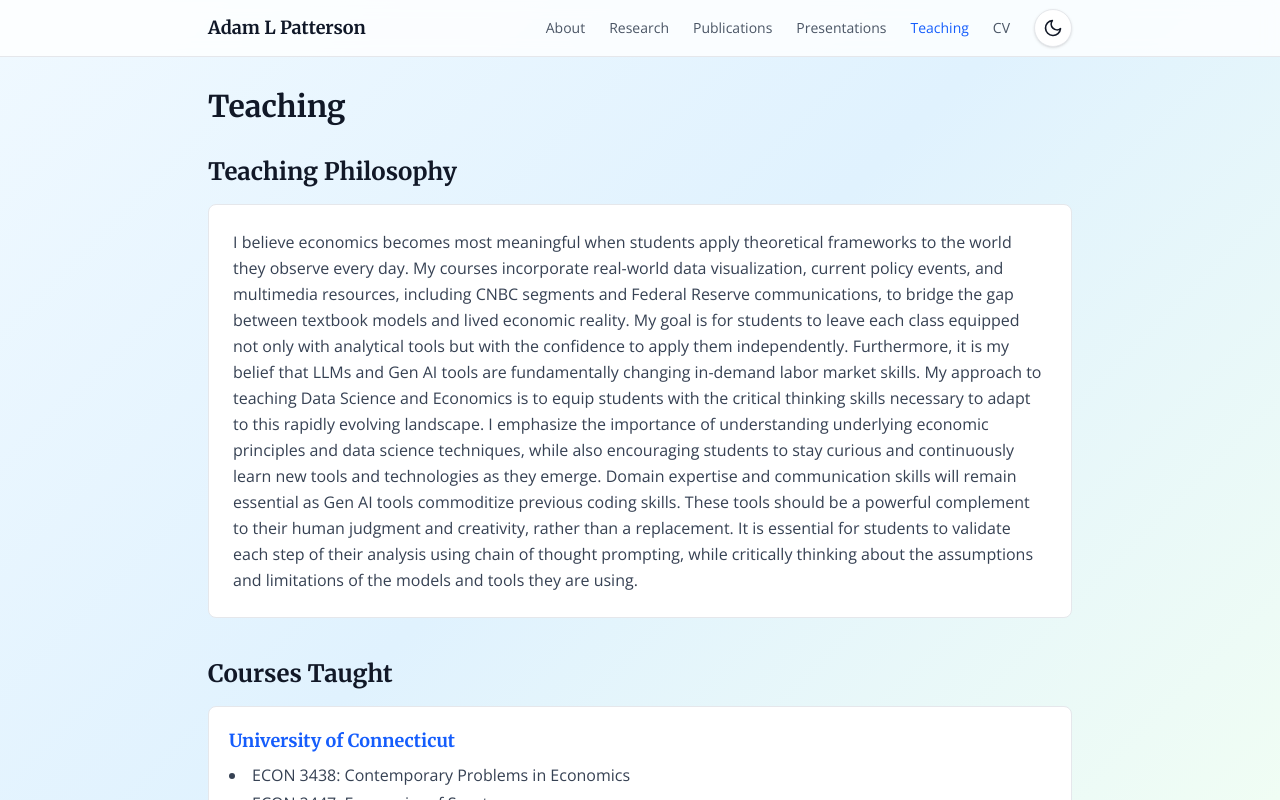
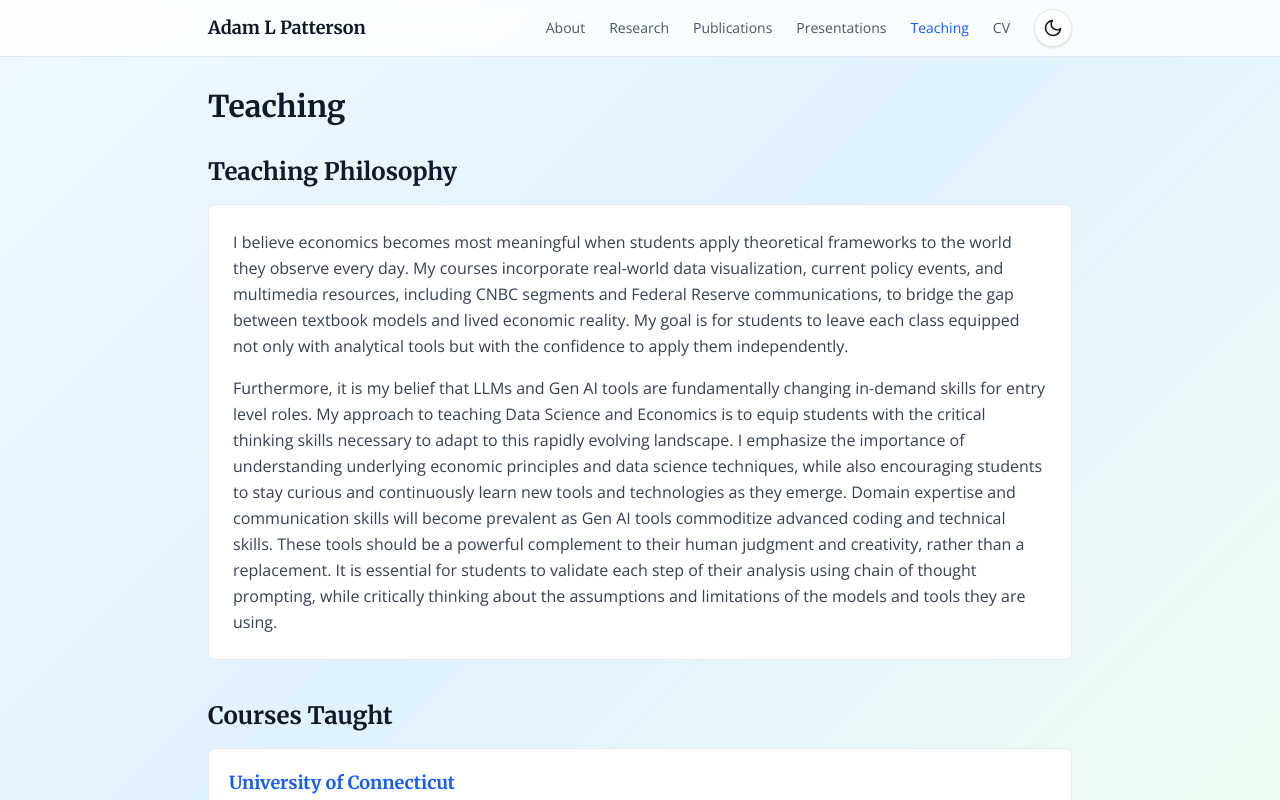
Before and after one commit to adampattersonct/personal-website, a Next.js app: page /teaching in a window 1280 px wide. Shown: the top 800 px of the page. Built offline with nearby package versions, Linux system fonts and the light colour scheme.

Commit message:
Updated paragraph structure

```diff
--- a/app/teaching/page.tsx
+++ b/app/teaching/page.tsx
@@ -42,11 +42,12 @@ export default function TeachingPage() {
             and Federal Reserve communications, to bridge the gap between textbook models and lived
             economic reality. My goal is for students to leave each class equipped not only with
             analytical tools but with the confidence to apply them independently.
-
-            Furthermore, it is my belief that LLMs and Gen AI tools are fundamentally changing in-demand labor market skills.
+          </p>
+          <p className="text-gray-700 dark:text-gray-300 leading-relaxed mt-4">
+            Furthermore, it is my belief that LLMs and Gen AI tools are fundamentally changing in-demand skills for entry level roles.
             My approach to teaching Data Science and Economics is to equip students with the critical thinking skills necessary to adapt to this rapidly evolving landscape.
             I emphasize the importance of understanding underlying economic principles and data science techniques, while also encouraging students to stay curious and continuously learn new tools and technologies as they emerge.
-            Domain expertise and communication skills will remain essential as Gen AI tools commoditize previous coding skills. These tools should be a powerful complement to their human judgment and creativity, rather than a replacement.
+            Domain expertise and communication skills will become prevalent as Gen AI tools commoditize advanced coding and technical skills. These tools should be a powerful complement to their human judgment and creativity, rather than a replacement.
             It is essential for students to validate each step of their analysis using chain of thought prompting, while critically thinking about the assumptions and limitations of the models and tools they are using.
           </p>
         </div>
```
